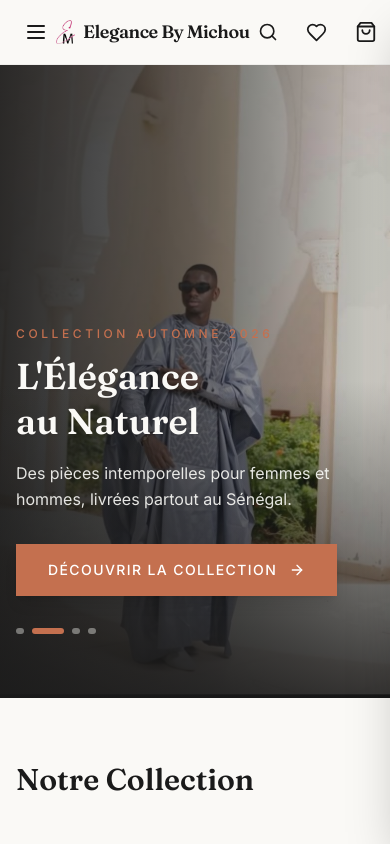
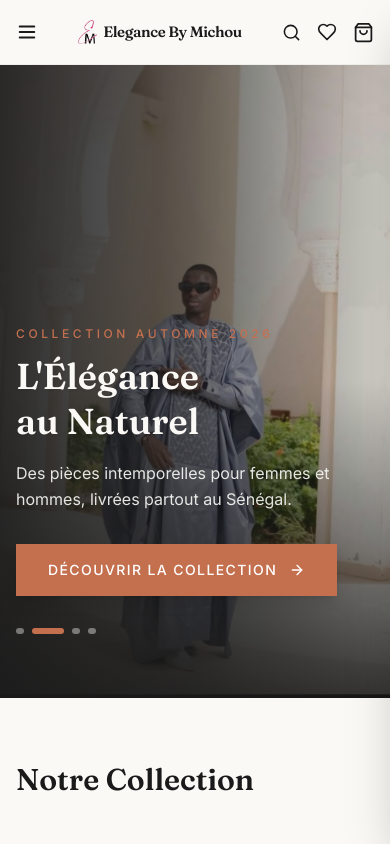
Before and after one commit to Fallou1033/elegance-by-michou, a Next.js app: page / in a window 390 px wide. Shown: the top 844 px of the page. Built offline with nearby package versions, Linux system fonts and the light colour scheme.

Commit message:
Fix affichage responsive du panier et de l en-tete sur mobile

```diff
--- a/app/globals.css
+++ b/app/globals.css
@@ -4,8 +4,15 @@
 @tailwind utilities;
 
 @layer base {
-  html { font-family: 'Inter', sans-serif; }
-  body { background-color: #FAF9F6; color: #1A1A1A; }
+  html {
+    font-family: 'Inter', sans-serif;
+    overflow-x: hidden;
+  }
+  body {
+    background-color: #FAF9F6;
+    color: #1A1A1A;
+    overflow-x: hidden;
+  }
 }
 @layer utilities {
   .animate-badge-pop { animation: badgePop 0.3s ease-out; }
--- a/components/layout/Header.tsx
+++ b/components/layout/Header.tsx
@@ -151,33 +151,33 @@ export default function Header() {
   return (
     <>
       <header className="sticky top-0 z-50 bg-ivory/95 backdrop-blur-sm border-b border-stone/10">
-        <div className="max-w-7xl mx-auto px-4 sm:px-6 lg:px-8">
-          <div className="flex items-center justify-between h-16 md:h-20">
+        <div className="max-w-7xl mx-auto px-2.5 sm:px-6 lg:px-8">
+          <div className="flex items-center justify-between h-16 md:h-20 gap-1 sm:gap-2">
             {/* Mobile menu button */}
             <button
               onClick={() => setMobileMenuOpen(!mobileMenuOpen)}
-              className="md:hidden p-2 rounded-md text-anthracite hover:text-terracotta transition-colors"
+              className="md:hidden p-1.5 sm:p-2 rounded-md text-anthracite hover:text-terracotta transition-colors flex-shrink-0"
               aria-label="Menu de navigation"
             >
-              {mobileMenuOpen ? <X size={24} /> : <Menu size={24} />}
+              {mobileMenuOpen ? <X size={22} /> : <Menu size={22} />}
             </button>
 
             {/* Logo */}
             <Link
               href="/"
-              className="flex items-center gap-2 md:gap-2.5 group transition-colors"
+              className="flex items-center gap-1.5 sm:gap-2 md:gap-2.5 group transition-colors min-w-0 flex-shrink"
             >
               <div className="relative h-6 sm:h-7 md:h-8 aspect-[464/584] flex-shrink-0">
                 <Image
                   src="/images/logo-em.png"
                   alt="ÉM Logo"
                   fill
-                  sizes="(max-width: 768px) 32px, 40px"
+                  sizes="(max-width: 768px) 26px, 40px"
                   className="object-contain"
                   priority
                 />
               </div>
-              <span className="font-serif text-lg sm:text-xl md:text-2xl font-semibold text-anthracite group-hover:text-terracotta transition-colors tracking-tight sm:tracking-wide whitespace-nowrap">
+              <span className="font-serif text-[15px] sm:text-xl md:text-2xl font-semibold text-anthracite group-hover:text-terracotta transition-colors tracking-tight sm:tracking-wide truncate">
                 Elegance By Michou
               </span>
             </Link>
@@ -202,7 +202,7 @@ export default function Header() {
             </nav>
 
             {/* Right actions */}
-            <div className="flex items-center gap-3 md:gap-4">
+            <div className="flex items-center gap-1 sm:gap-2.5 md:gap-4 flex-shrink-0">
               {/* Desktop search */}
               <div ref={searchContainerRef} className="hidden md:flex items-center relative">
                 {searchOpen ? (
@@ -290,10 +290,10 @@ export default function Header() {
               {/* Mobile search */}
               <button
                 onClick={() => setSearchOpen(true)}
-                className="md:hidden p-2 text-anthracite hover:text-terracotta transition-colors"
+                className="md:hidden p-1.5 sm:p-2 text-anthracite hover:text-terracotta transition-colors"
                 aria-label="Rechercher"
               >
-                <Search size={20} />
+                <Search size={19} className="sm:w-5 sm:h-5" />
               </button>
 
               {/* Instagram link */}
@@ -311,14 +311,14 @@ export default function Header() {
               {/* Favorites button */}
               <Link
                 href="/favoris"
-                className="relative p-2 text-anthracite hover:text-terracotta transition-colors"
+                className="relative p-1.5 sm:p-2 text-anthracite hover:text-terracotta transition-colors"
                 aria-label={`Favoris (${favCount} article${favCount > 1 ? 's' : ''})`}
                 title="Mes favoris"
               >
-                <Heart size={21} className={favCount > 0 ? "fill-terracotta/20 text-terracotta" : ""} />
+                <Heart size={20} className={`sm:w-[21px] sm:h-[21px] ${favCount > 0 ? "fill-terracotta/20 text-terracotta" : ""}`} />
                 {favCount > 0 && (
                   <span
-                    className="absolute -top-0.5 -right-0.5 bg-terracotta text-white text-[10px] font-bold rounded-full w-4 h-4 md:w-5 md:h-5 md:text-xs flex items-center justify-center transition-transform"
+                    className="absolute -top-0.5 -right-0.5 bg-terracotta text-white text-[9px] sm:text-[10px] font-bold rounded-full w-4 h-4 sm:w-4 sm:h-4 flex items-center justify-center transition-transform"
                   >
                     {favCount > 9 ? '9+' : favCount}
                   </span>
@@ -328,13 +328,13 @@ export default function Header() {
               {/* Cart button */}
               <button
                 onClick={openDrawer}
-                className="relative p-2 text-anthracite hover:text-terracotta transition-colors"
+                className="relative p-1.5 sm:p-2 text-anthracite hover:text-terracotta transition-colors"
                 aria-label={`Panier (${cartCount} article${cartCount > 1 ? 's' : ''})`}
               >
-                <ShoppingBag size={22} />
+                <ShoppingBag size={21} className="sm:w-[22px] sm:h-[22px]" />
                 {cartCount > 0 && (
                   <span
-                    className={`absolute -top-0.5 -right-0.5 bg-anthracite text-white text-xs font-bold rounded-full w-5 h-5 flex items-center justify-center transition-transform ${badgeAnimating ? 'animate-badge-pop' : ''}`}
+                    className={`absolute -top-0.5 -right-0.5 bg-anthracite text-white text-[9px] sm:text-xs font-bold rounded-full w-4 h-4 sm:w-5 sm:h-5 flex items-center justify-center transition-transform ${badgeAnimating ? 'animate-badge-pop' : ''}`}
                   >
                     {cartCount > 9 ? '9+' : cartCount}
                   </span>
```
Also changed, not shown: components/layout/Footer.tsx (line endings or trailing spaces).
